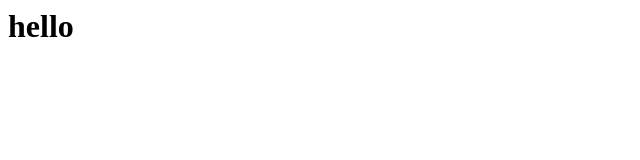
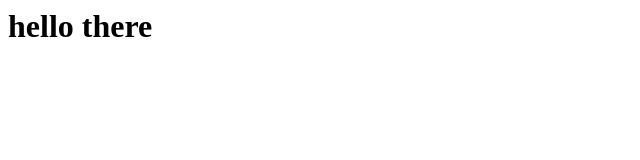
Before and after one commit to thebrianbg/theguerra, a plain HTML site: page index.html in a window 1280 px wide. Shown: the whole page, without its empty margins (0-640 px from the left). Drawn offline with Linux system fonts and the light colour scheme.

Commit message:
Update index.html

```diff
--- a/index.html
+++ b/index.html
@@ -1,5 +1,5 @@
 <html>
   <body>
-  <h1>hello<h1>
+  <h1>hello there<h1>
     </body>
 </html>
```
